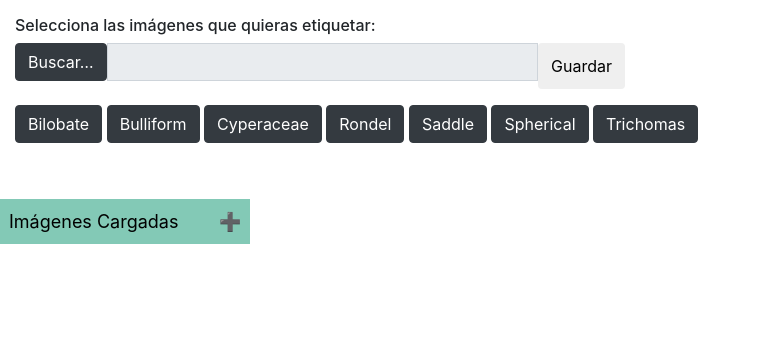
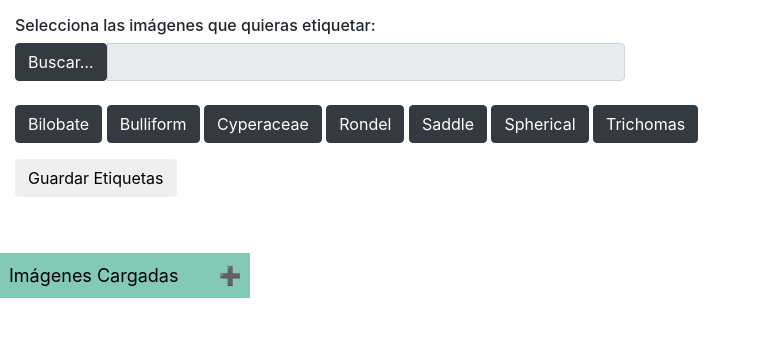
Before and after one commit to mmb0093/TFG_Fitolitos, a Flask app: page /etiquetador in a window 1280 px wide. Shown: the part 56-393 px from the top of the page, without its empty margins (0-761 px from the left). Run offline with Flask 2, Linux system fonts and the light colour scheme; some libraries are stand-ins or nearby versions.

Commit message:
botón guardar etiquetas #48

```diff
--- a/code/phytolithclassifier/app/templates/etiquetador.html
+++ b/code/phytolithclassifier/app/templates/etiquetador.html
@@ -41,7 +41,7 @@
     </div> <!-- endof #top_panel -->
     <p></p>
   <form  method="post" enctype="multipart/form-data" >
-    <div class="col-lg-6 col-sm-6 " >
+    <div class="col-md-6" >
         <h6>Selecciona las imágenes que quieras etiquetar:</h6>
            <div class="input-group">
                 <label class="btn btn-dark" >
@@ -50,15 +50,16 @@
                 </label>
 
                 <input type="text" class="form-control"  readonly="readonly">
-               <button type="submit" class="btn btn-secundary" onclick="download_all_region_data('json')">Guardar</button>
 
             </div>
+
         <p></p>
         <div id="msg"></div>
         <p></p>
     <p></p>
 
     </div>
+
        <div class="col-lg-8 " >
           <p></p>
       <button type="button" onclick=" via_update_attribute_value('Bilobate')" class="btn btn-dark">Bilobate</button>
@@ -69,7 +70,12 @@
       <button type="button" onclick=" via_update_attribute_value('Spherical')"  class="btn btn-dark">Spherical</button>
       <button type="button" onclick=" via_update_attribute_value('Trichomas')"  class="btn btn-dark">Trichomas</button>
 
+
           </div>
+      <p></p>
+         <div class="col-md-8" >
+                <button type="button" class="btn btn-secundary" onclick="download_all_region_data('json')">Guardar Etiquetas</button>
+                    </div>
 
 
  </form>
```
